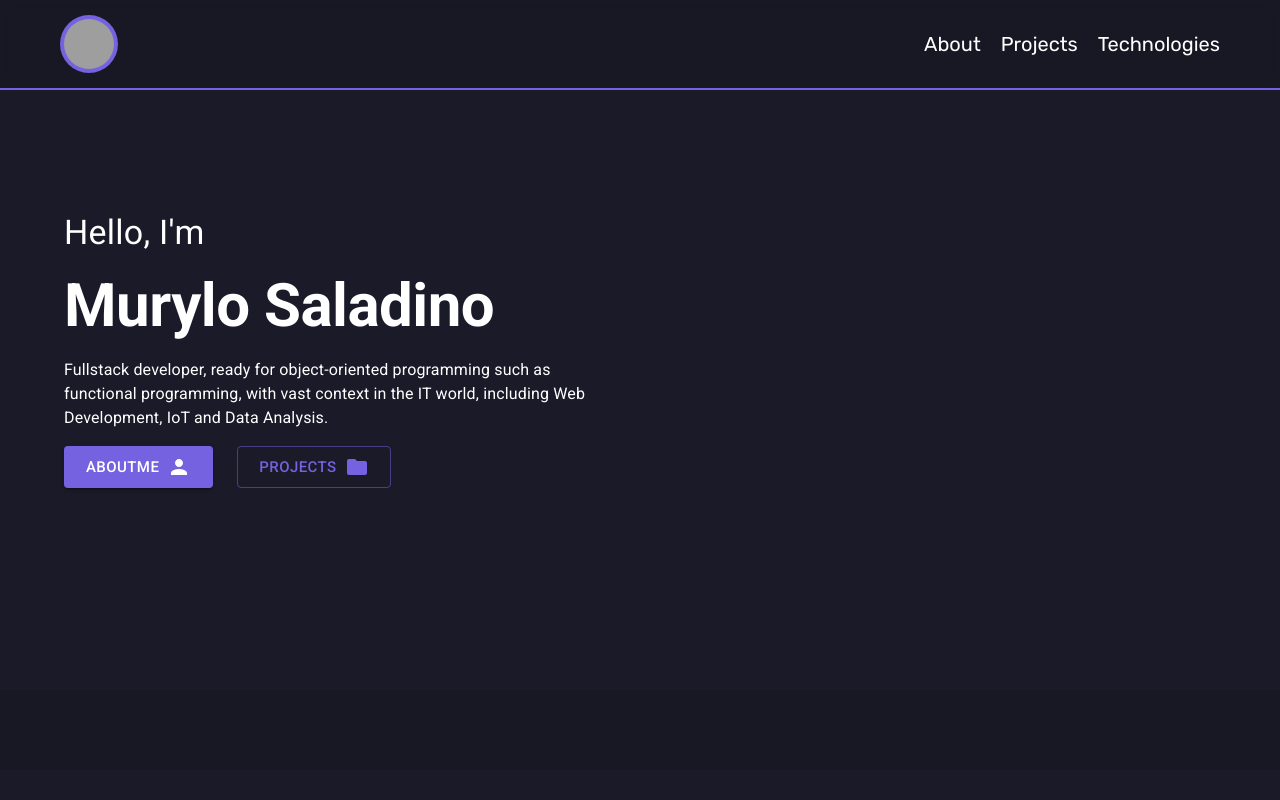
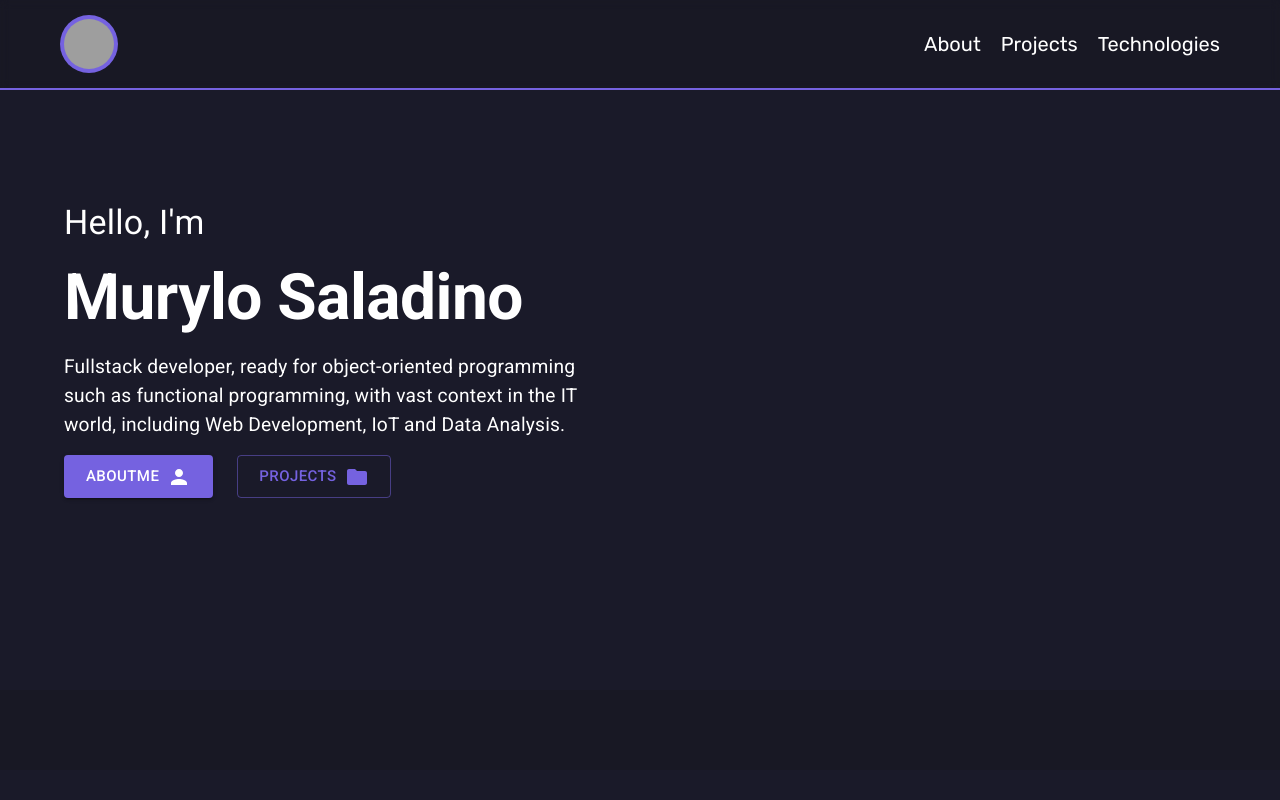
Before and after one commit to MuryloSaladino/Portfolio, a React (Vite) app: page / in a window 1280 px wide. Shown: the top 800 px of the page. Built offline with nearby package versions, Linux system fonts and the light colour scheme; grey boxes are pictures that could not be loaded.

Commit message:
feat: font theme

```diff
--- a/src/styles/theme.ts
+++ b/src/styles/theme.ts
@@ -16,6 +16,14 @@ const theme = createTheme({
             default: "#181824",
             paper: "#1A1A29"
         }
+    },
+    typography: {
+        body1: {
+            fontSize: "1.2rem"
+        },
+        h2: {
+            fontSize: "4rem"
+        }
     }
 })
 
```
